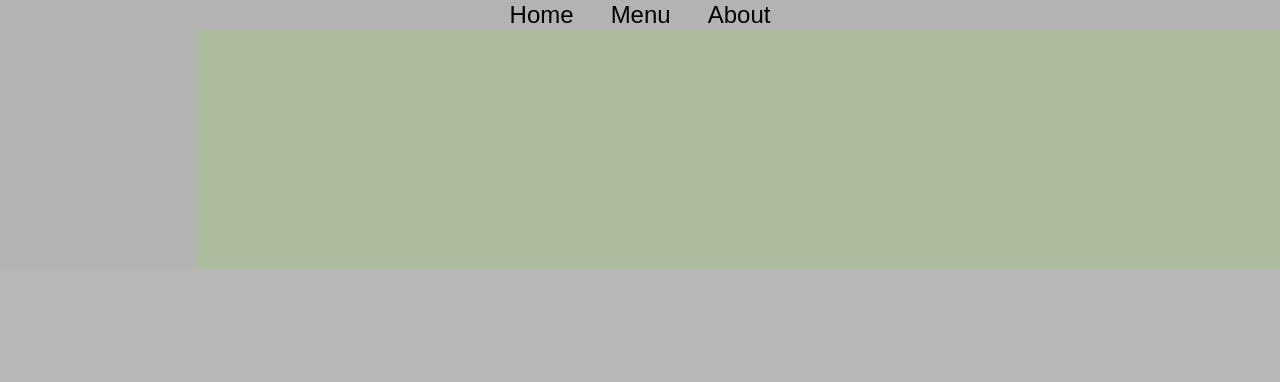
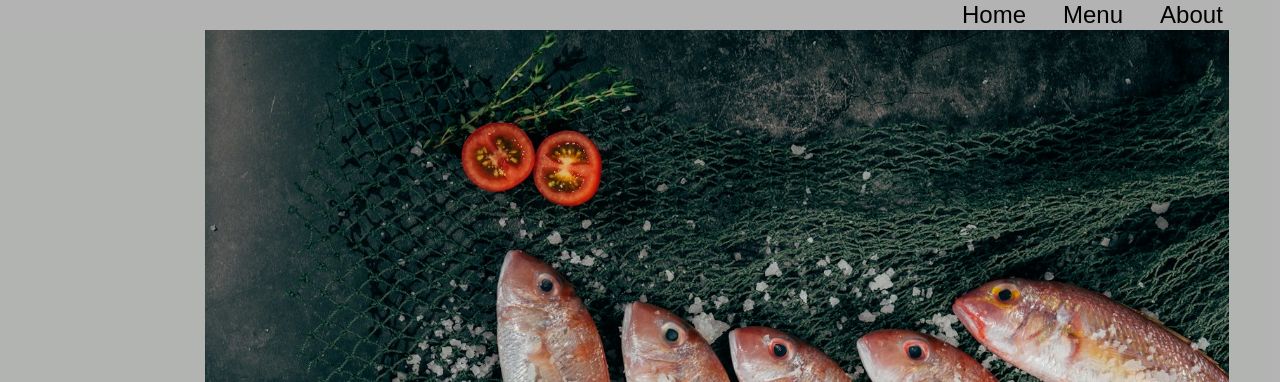
Before and after one commit to tunanocrust17/Restaurant, a website built with webpack: page dist/index.html in a window 1280 px wide. Shown: the top 382 px of the page. Built offline with nearby package versions, Linux system fonts and the light colour scheme.

Commit message:
changed the name of print.js to home.js and updated the references throughout the files

```diff
--- a/package.json
+++ b/package.json
@@ -15,5 +15,8 @@
     "style-loader": "^3.3.4",
     "webpack": "^5.90.0",
     "webpack-cli": "^5.1.4"
+  },
+  "dependencies": {
+    "lodash": "^4.17.21"
   }
 }
--- /dev/null
+++ b/src/home.js
@@ -0,0 +1,30 @@
+
+// import './style.css';
+
+export default function homePage() {
+
+    const content = document.getElementById('content');
+
+    //Create the div for the content of the home page
+    const el = document.createElement('div');
+    el.classList.add('welcome-page');
+
+    //Create and append the header of the home page
+    const title = document.createElement('h1');
+    title.innerHTML = "Welcome to The Giggling Grouper"
+    el.appendChild(title);
+
+    const descriptionDiv = document.createElement('div');
+    const descriptionH2 = document.createElement('h2');
+    descriptionH2.innerHTML = "Welcome to The Giggling Grouper, where the laughter is as abundant as the fish in our tanks! Dive into a sea of silliness as you reel in the freshest catches with a side of laughter. Our fishy friends aren't the only ones with a sense of humor – our staff will have you hooked with their fin-tastic jokes and bubbly personalities."
+    descriptionDiv.appendChild(descriptionH2)
+    el.appendChild(descriptionDiv);
+    // content.appendChild(el);
+
+    return el;
+
+}
+
+// export default function printMe() {
+//   console.log('I get called from print.js!');
+// }
--- a/src/index.js
+++ b/src/index.js
@@ -1 +1,19 @@
+// import _ from 'lodash';
 import './style.css';
+import homePage from './home.js';
+
+// function component() {
+//     const element = document.createElement('div');
+//    const btn = document.createElement('button');
+
+//     element.innerHTML = _.join(['Hello', 'webpack'], ' ');
+
+//    btn.innerHTML = 'Click me and check the console!';
+//    btn.onclick = printMe;
+
+//    element.appendChild(btn);
+
+//     return element;
+//   }
+
+  document.getElementById('content').appendChild(homePage());
--- a/src/style.css
+++ b/src/style.css
@@ -6,17 +6,17 @@ body {
 
 .container {
     display: grid;
-    grid-template-columns: 2fr 10fr 1fr;
-    grid-template-rows: .25fr 8fr;
+    grid-template-columns: 1fr 5fr .25fr;
+    grid-template-rows: 1fr 30fr 1fr;
     background-color: var(--main-bg);
 }
 
 header {
-    grid-column: 1/4;
+    grid-column: 1/3;
     grid-row: 1/2;
 
     display: flex;
-    justify-content: center;
+    justify-content: end;
     align-items: center;
 
     --main-bg: #b3b4b3ef;
@@ -25,6 +25,7 @@ header {
 
 nav {
     display: flex;
+
     gap: 25px;
     background-color: var(--main-bg);
 }
@@ -41,6 +42,38 @@ button {
 }
 
 #content {
-    grid-column: 2/4;
+    grid-column: 2/3;
+    grid-row: 2/3;
     background-color: #ADBC9F;
+    border-radius: ;
+    /* place-content: center; */
+
+    display: flex;
+    justify-content: center;
+
+    background-image: url(image/fish.jpg);
+    background-size: cover;
+    background-repeat: no-repeat;
+/*
+    height: 100%;
+    width: 100%; */
+
 }
+
+footer {
+    grid-row: 3/4;
+    grid-column: 1/4;
+
+    display: flex;
+    justify-content: center;
+}
+
+.welcome-page {
+    color: white;
+    display: flex;
+    justify-content: center;
+    flex-direction: column;
+    align-items: center;
+
+    padding: 50px;
+}
--- a/webpack.config.js
+++ b/webpack.config.js
@@ -1,9 +1,22 @@
 const path = require('path');
+// const HtmlWebpackPlugin = require('html-webpack-plugin');
 
 module.exports = {
-  entry: './src/index.js',
+  entry: {
+    index: './src/index.js',
+    home: './src/home.js',
+  },
+  // plugins: [
+  //   new HtmlWebpackPlugin({
+  //     title: 'Development',
+  //   }),
+  // ],
+  devtool: 'inline-source-map',
+  // devServer: {
+  //  static: './dist',
+  // },
   output: {
-    filename: 'main.js',
+    filename: '[name].bundle.js',
     path: path.resolve(__dirname, 'dist'),
   },
   module: {
```
Also changed, not shown: webpack-demo/package.json (added, +12 -0 lines), dist/home.bundle.js (added), dist/index.bundle.js, dist/index.html, src/image/fish.jpg (added), 2 other files.
